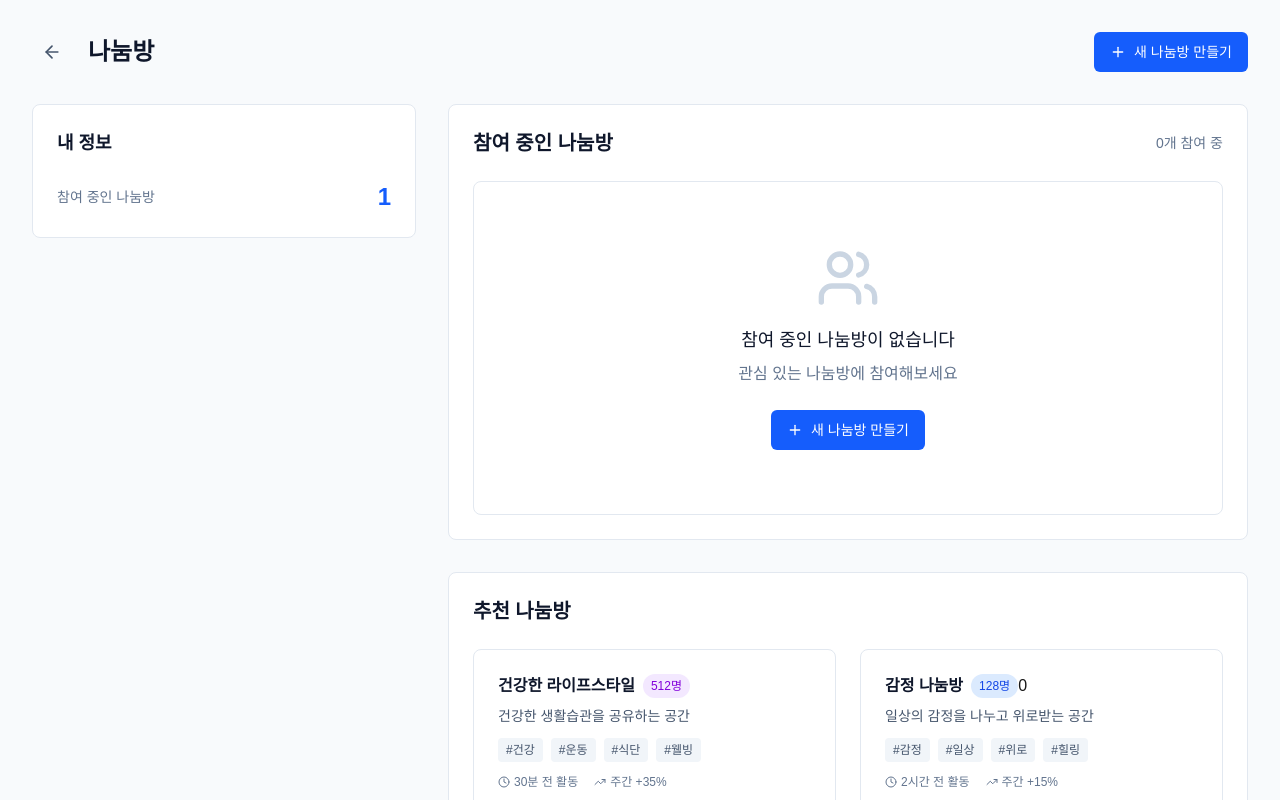
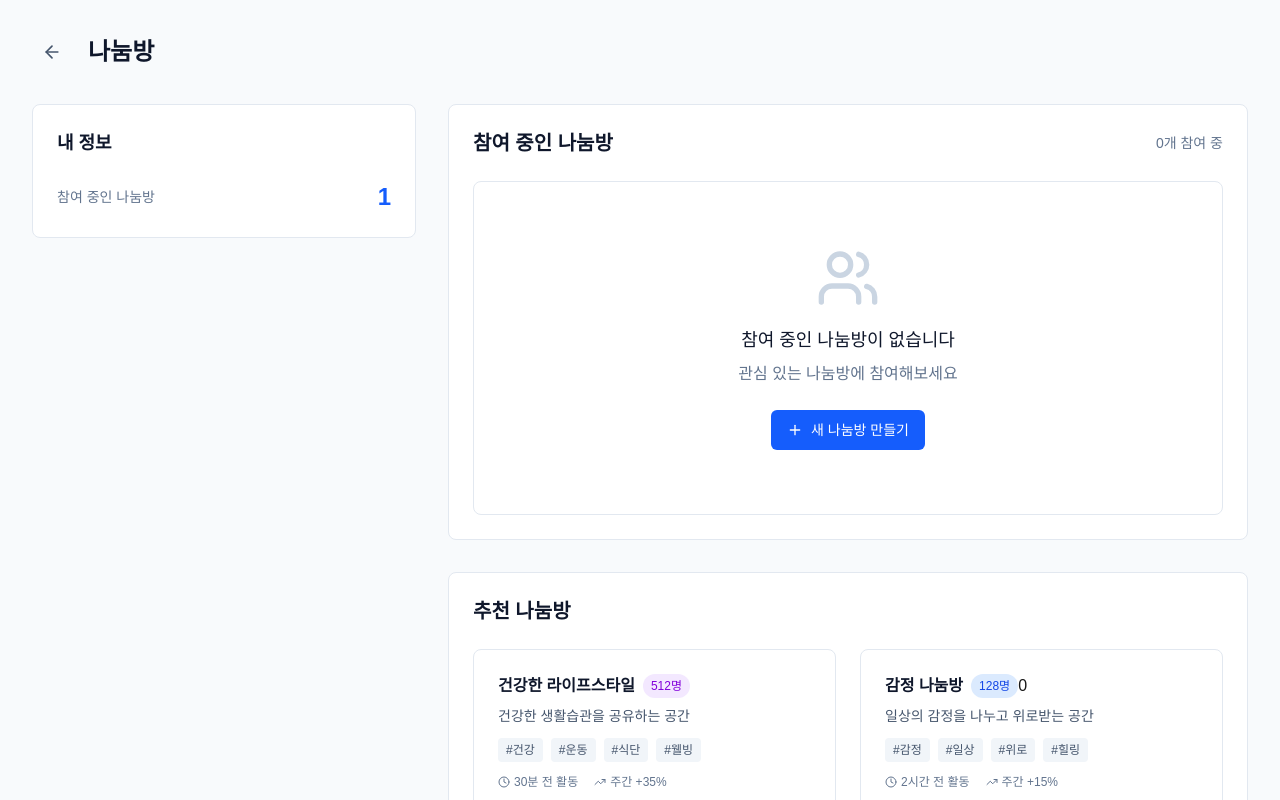
Before and after one commit to vestoon/diray_front, a Next.js app: page /communities in a window 1280 px wide. Shown: the top 800 px of the page. Built offline with nearby package versions, Linux system fonts and the light colour scheme.

Commit message:
불필요한 나눔방 만들기 버튼 제거

```diff
--- a/src/app/communities/page.tsx
+++ b/src/app/communities/page.tsx
@@ -175,10 +175,6 @@ export default function CommunitiesPage() {
             </Button>
             <h1 className="text-2xl font-bold text-slate-900">나눔방</h1>
           </div>
-          <Button onClick={() => setShowCreateRoom(true)} className="bg-blue-600 hover:bg-blue-700 text-white">
-            <Plus className="w-4 h-4 mr-2" />
-            새 나눔방 만들기
-          </Button>
         </div>
 
         <div className="grid grid-cols-1 lg:grid-cols-3 gap-8">
--- a/src/app/dashboard/page.tsx
+++ b/src/app/dashboard/page.tsx
@@ -263,7 +263,7 @@ export default function Component() {
               <a href="#" className="text-slate-600 hover:text-slate-800 transition-colors">
                 My Journal
               </a>
-              <Link href="/clustering" className="text-slate-600 hover:text-slate-800 transition-colors">
+              <Link href="/communities" className="text-slate-600 hover:text-slate-800 transition-colors">
                 나눔방
               </Link>
               <a href="#" className="text-slate-600 hover:text-slate-800 transition-colors flex items-center">
--- a/src/app/write/page.tsx
+++ b/src/app/write/page.tsx
@@ -1027,7 +1027,7 @@ export default function Component() {
                 </div>
 
                 <div>
-                  <p className="text-sm font-medium text-slate-700 mb-2">상황:</p>
+                  <p className="texgir remote -vt-sm font-medium text-slate-700 mb-2">상황:</p>
                   <div className="flex flex-wrap gap-2">
                     {situationTags.map((tag) => (
                       <button
```
